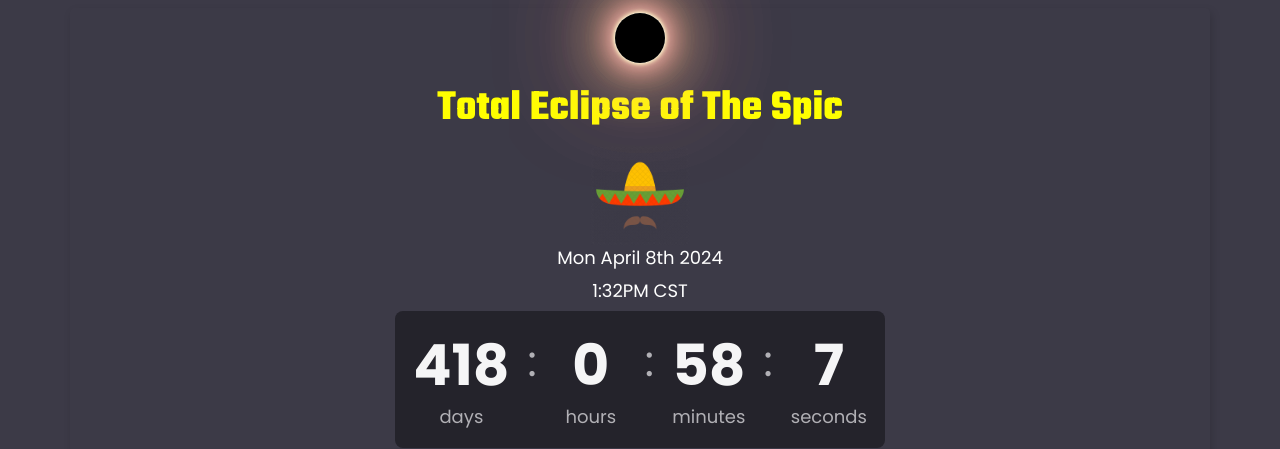
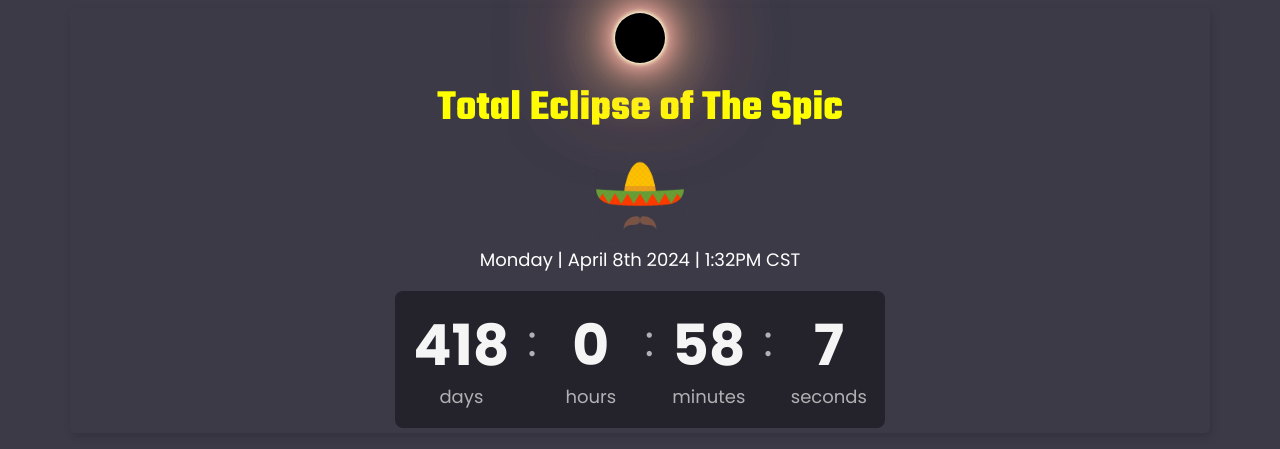
Before and after one commit to Erik-Varga/teots, a plain HTML site: page index.html in a window 1280 px wide. Shown: the part 44-493 px from the top of the page. Drawn offline with nearby package versions, Linux system fonts and the light colour scheme; a web font is replaced by a local one.

Commit message:
updated index.html

```diff
--- a/index.html
+++ b/index.html
@@ -36,8 +36,7 @@
 
 			<img src="img/sombrero-3-564492.png" alt="">
 
-			<h2 id="countdown-date">Mon April 8th 2024</h2>
-			<h2>1:32PM CST</h2>
+			<p>Monday | April 8th 2024 | 1:32PM CST</p>
 
 			<ul id="timer-container">
 				<li id="days" role="timer"><span>0</span> days</li>
```
